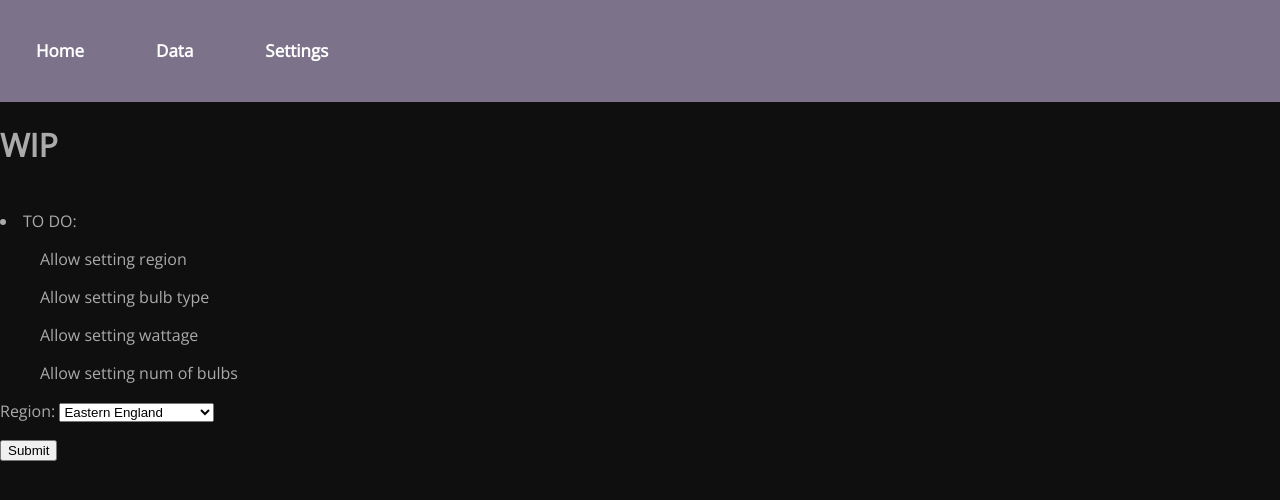
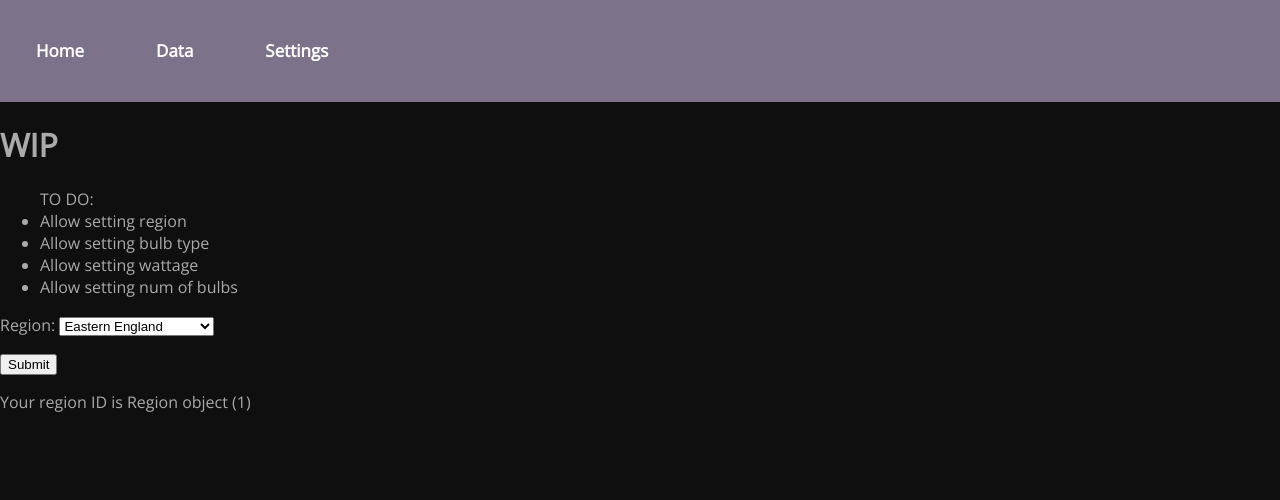
Before and after one commit to kinghos/Filament, a Django app: template Filament/light_monitoring/templates/light_monitoring/settings.html in a window 1280 px wide. Shown: the top 500 px of the page. Run offline with Django 4.2, Linux system fonts and the light colour scheme; the template is opened without the code that fills it: values that come from a table or form of the project are taken from there, others are empty; data comes from the database, SQL or seed files in the repository; both versions use the stored data as it was after the commit.

Commit message:
Working region form

```diff
--- a/Filament/light_monitoring/forms.py
+++ b/Filament/light_monitoring/forms.py
@@ -1,6 +1,7 @@
 from django import forms
+from .models import Region
 
-class SettingsForm(forms.Form):
+class SettingsForm(forms.ModelForm):
     REGION_CHOICES = (
         (10, 'Eastern England'),
         (11, 'East Midlands'),
@@ -18,3 +19,7 @@ class SettingsForm(forms.Form):
         (23, 'Yorkshire')
     )
     region = forms.ChoiceField(choices=REGION_CHOICES)
+
+    class Meta:
+        model = Region
+        fields = ("region",)
--- a/Filament/light_monitoring/models.py
+++ b/Filament/light_monitoring/models.py
@@ -11,3 +11,6 @@ class Data_Entry(models.Model):
 
     class Meta:
         app_label  = 'light_monitoring' # Needed for dataSaving.py
+
+class Region(models.Model):
+    region = models.CharField(max_length=2)
--- a/Filament/light_monitoring/templates/light_monitoring/settings.html
+++ b/Filament/light_monitoring/templates/light_monitoring/settings.html
@@ -7,18 +7,19 @@
 {%endblock%}
 
 {%block body%}
-<h1>WIP</h1><br>
-<li> TO DO:
-    <ul>Allow setting region</ul>
-    <ul>Allow setting bulb type</ul>
-    <ul>Allow setting wattage</ul>
-    <ul>Allow setting num of bulbs</ul>
-</li>
+<h1>WIP</h1>
+<ul> TO DO:
+    <li>Allow setting region</li>
+    <li>Allow setting bulb type</li>
+    <li>Allow setting wattage</li>
+    <li>Allow setting num of bulbs</li>
+</ul>
 
 
 <form method="post">
     {% csrf_token %}
     {{ form.as_p }}
     <input type="submit" value="Submit">
+    <p>Your region ID is {{region}}</p>
 </form>
 {%endblock%}
```
Also changed, not shown: Filament/light_monitoring/views.py (+13 -0 lines), Filament/db.sqlite3, Filament/light_monitoring/migrations/0001_initial.py (deleted), Filament/light_monitoring/migrations/0002_remove_data_entry_ismotion_and_more.py (deleted), Filament/light_monitoring/migrations/__init__.py (deleted).
